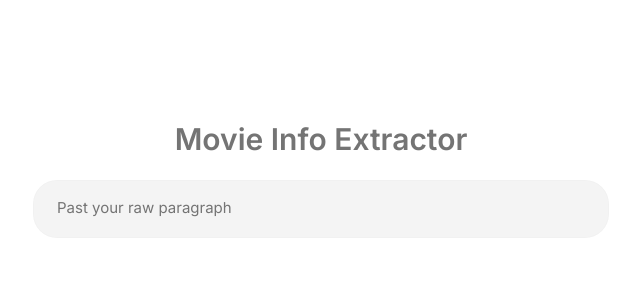
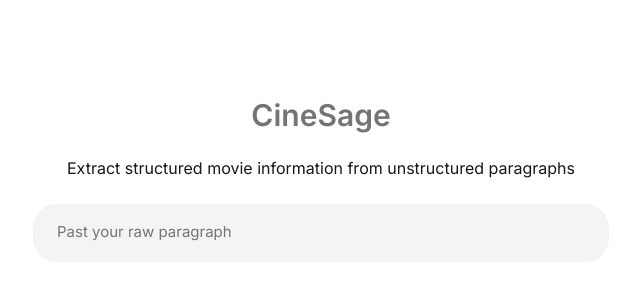
Before and after one commit to MAhmad25/CineSage_Info_Extractor_GEN_AI, a React (Vite) app in the folder frontend/: page / in a window 1280 px wide. Shown: the part 212-512 px from the top of the page, without its empty margins (319-959 px from the left). Built offline with nearby package versions, Linux system fonts and the light colour scheme.

Commit message:
added tagline

```diff
--- a/frontend/src/App.jsx
+++ b/frontend/src/App.jsx
@@ -137,7 +137,8 @@ export default function App() {
       return (
             <>
                   <main className="page">
-                        <h1 className="page-title">Movie Info Extractor</h1>
+                        <h1 className="page-title">CineSage</h1>
+                        <p className="tagline">Extract structured movie information from unstructured paragraphs</p>
                         <section className="prompt-area" aria-label="Movie paragraph input">
                               <AIInput placeholder="Past your raw paragraph" onSubmit={extract} disabled={loading} className="py-0" />
                               <div className="actions">{loading && <ShiningText text="Extracting movie details..." />}</div>
```
Also changed, not shown: 4 other files (tests, documents, lock files or other folders).
